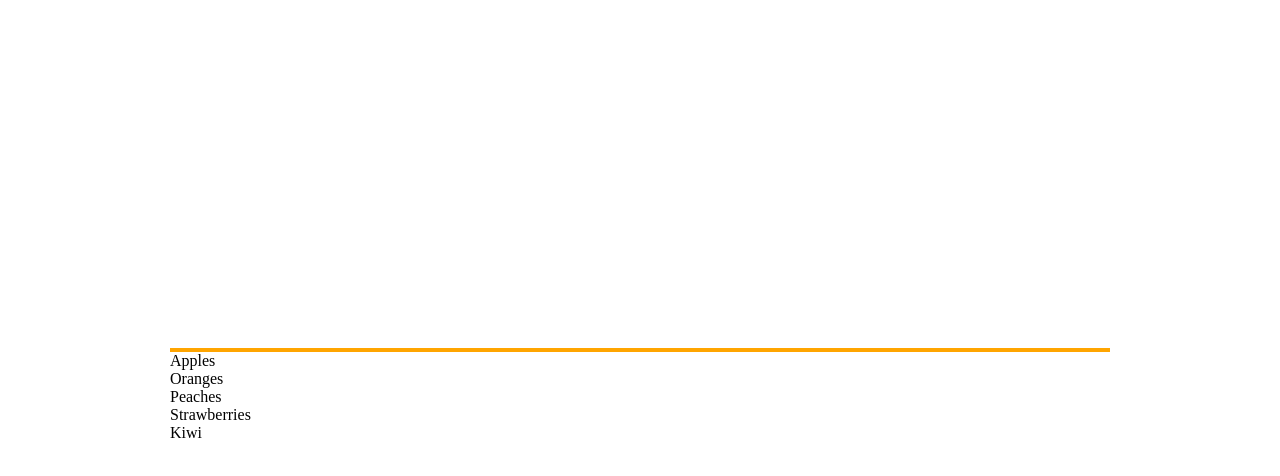
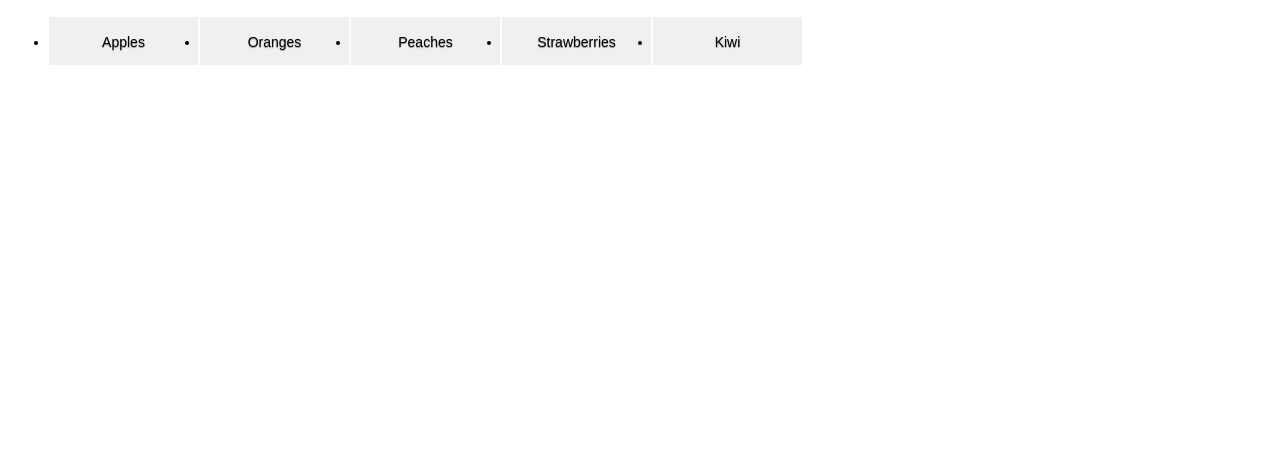
Before and after one commit to azetino1/azetino1.github.io, a plain HTML site: page assignments/lesson-11/lesson-4/dropmenu.html in a window 1280 px wide. Drawn offline with Linux system fonts and the light colour scheme.

Commit message:
initial commit

```diff
--- a/assignments/lesson-11/lesson-4/css/dropdownmenu.css
+++ b/assignments/lesson-11/lesson-4/css/dropdownmenu.css
@@ -6,22 +6,19 @@ body, {
 	overflow: auto;
 }
 
-ul {
-	position:absolute;
-	top:0px;
-	bottom:0px;
-	left:0px;
-	right:0px;
-	width:940px;
-	height:100px;
-    margin:auto;
-	list-style:none;
-	padding:0px;
-	border-top: 4px solid orange;
 
+li {
+	width: 149px;
+	height: 48px;
+	float: left;
+	text-align: center;
+	background:rgb(240, 240, 240);
+	font-family: sans-serif;
+	line-height: 3.6;
+	text-shadow: 0px 1px 1px rgba(0,0,0,0.4);
+	font-size: 14px;
+	margin:1px;
 }
-
-
 
 li > ul {
 	position:relative;
```
